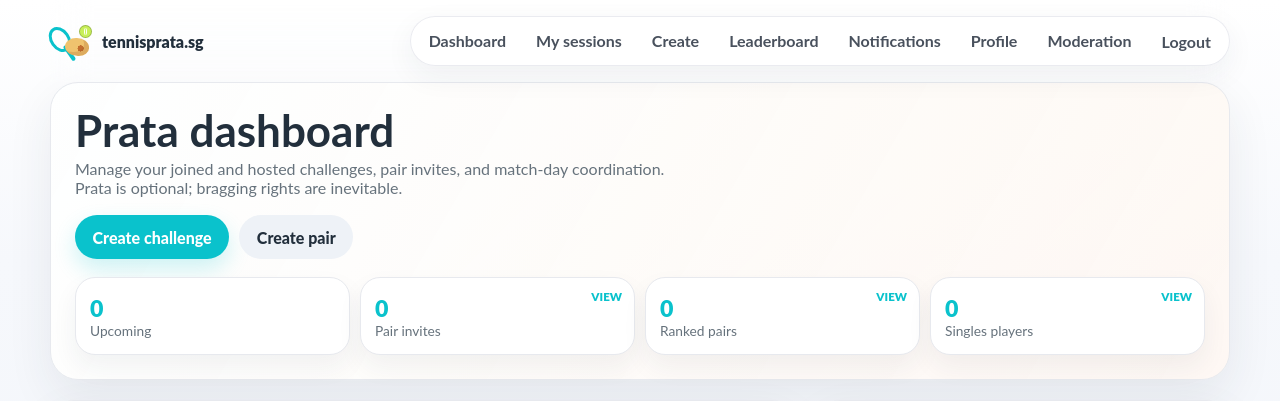
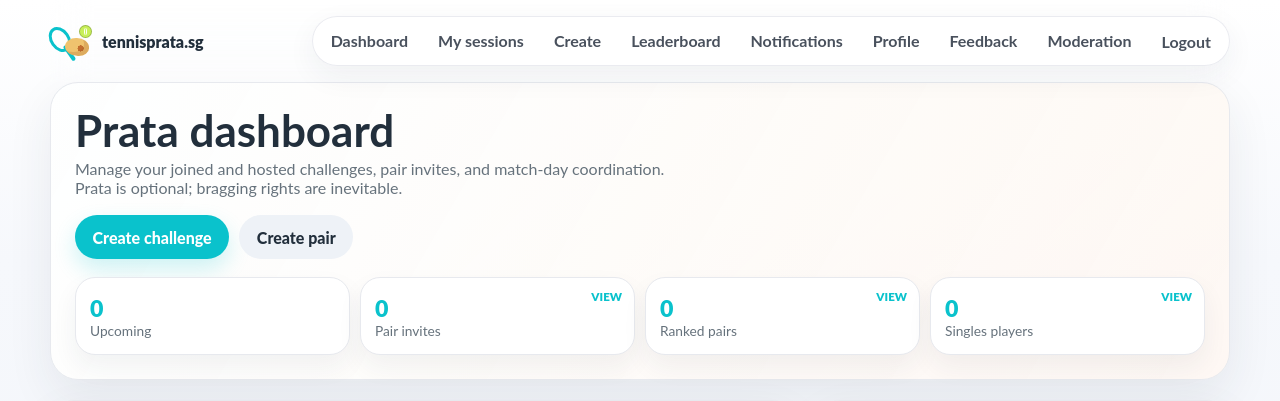
Before and after one commit to ketanwani/tennisprata.sg, a Django app: page / in a window 1280 px wide. Shown: the top 401 px of the page. Run offline with Django 5.2, Linux system fonts and the light colour scheme; the visitor is signed in with stand-in values (Sample User, id 1); data comes from the database, SQL or seed files in the repository; data that the repository does not hold is empty; parts of the project's set-up code (start-up, migrations or seed data) failed here and were passed over.

Commit message:
Add authenticated feedback link

```diff
--- a/templates/base.html
+++ b/templates/base.html
@@ -27,6 +27,7 @@
           <a href="{% url 'leaderboard' %}">Leaderboard</a>
           <a href="{% url 'notification_preferences' %}">Notifications</a>
           <a href="{% url 'profile' %}">Profile</a>
+          <a href="https://docs.google.com/forms/d/e/1FAIpQLSdzEGEe3xXzdGpZAnYY-Xf0MWQcbxKIKQoCIlfl2iXBVlN93Q/viewform?usp=publish-editor" target="_blank" rel="noreferrer">Feedback</a>
           {% if user.is_staff %}
             <a href="{% url 'moderation_dashboard' %}">Moderation</a>
           {% endif %}
```
